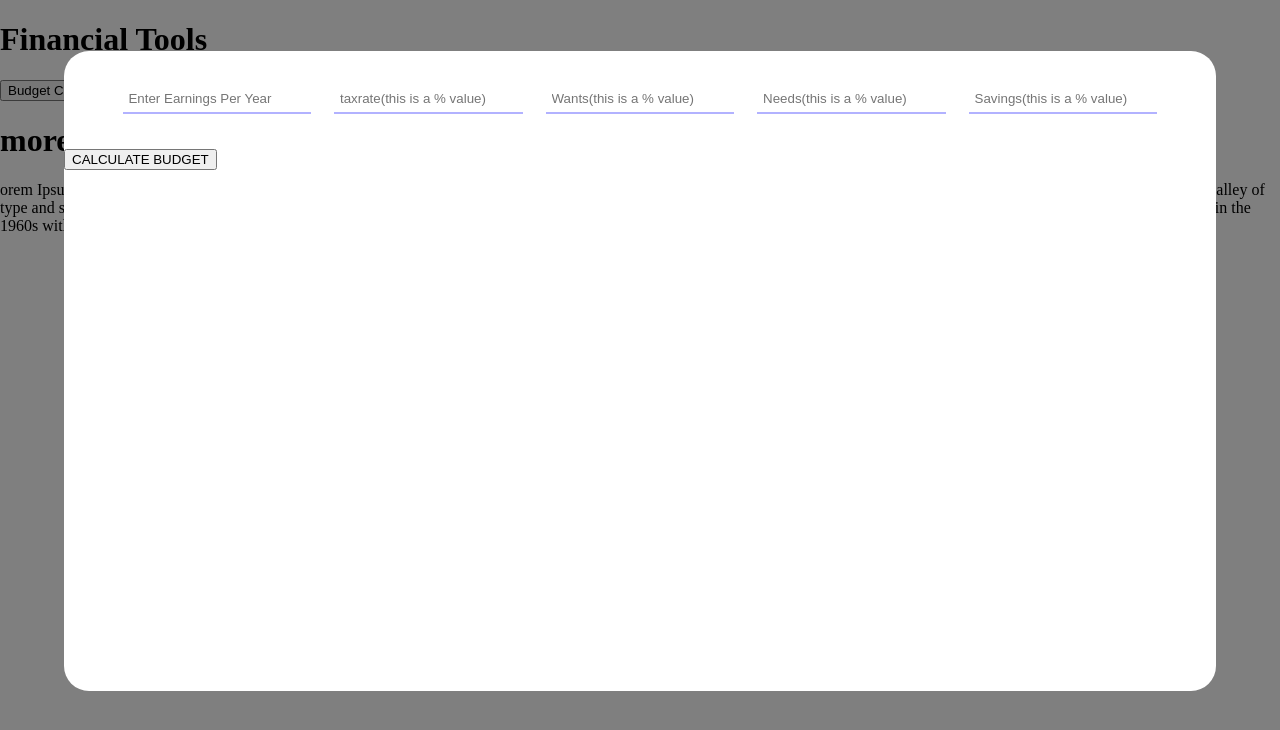
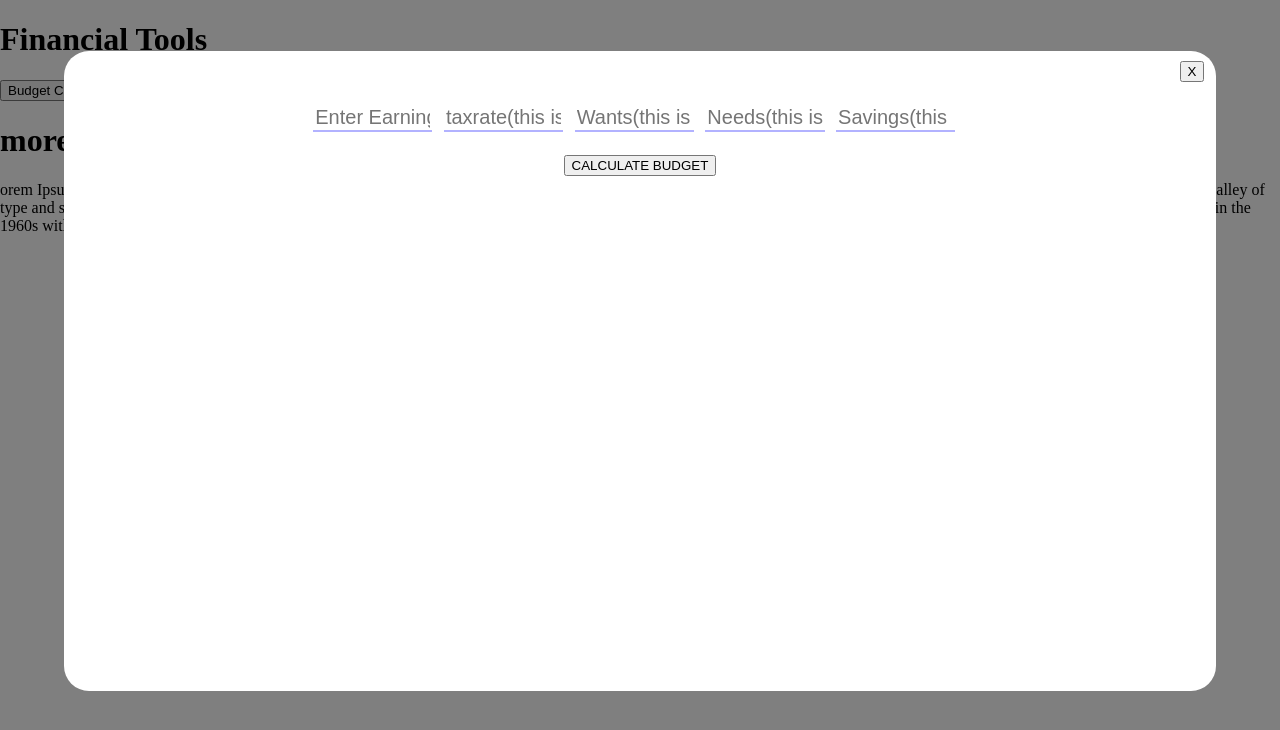
Before and after one commit to mrnguyener21/FInancial_Tool_Web_App, a React (Create React App) app: page / in a window 1280 px wide. Both pictures are taken after a click on the button "Budget Calculator". Shown: the top 730 px of the page. Built offline with nearby package versions, Linux system fonts and the light colour scheme.

Commit message:
stylized rent modal and fixed button issue

```diff
--- a/src/App.js
+++ b/src/App.js
@@ -58,7 +58,6 @@ const App = ()=> {
         aria-describedby="transition-modal-description"
         className={styles.modal}
         open={budget}
-        onClose={handleClose}
         closeAfterTransition
         BackdropComponent={Backdrop}
         BackdropProps={{
@@ -67,10 +66,11 @@ const App = ()=> {
       >
         <Fade in={budget}>
           <div className={styles.FadeIn}>
-     <BudgetCalculator/>
+            <BudgetCalculator handleClose={handleClose}/>
           </div>
         </Fade>
       </Modal>
+
      <button type="button" onClick={openRent} className={styles.button}>
         Rent Calculator
       </button>
@@ -79,7 +79,6 @@ const App = ()=> {
         aria-describedby="transition-modal-description"
         className={styles.modal}
         open={rent}
-        onClose={handleClose}
         closeAfterTransition
         BackdropComponent={Backdrop}
         BackdropProps={{
@@ -87,11 +86,13 @@ const App = ()=> {
         }}
       >
         <Fade in={rent}>
-          <div className={classes.paper}>
-     <RentCalculator/>
+          <div className={styles.FadeIn}>
+            <RentCalculator handleClose={handleClose}/>
           </div>
         </Fade>
       </Modal>
+
+
      <button type="button" onClick={openCompoundInterest} className={styles.button}>
         Compound Interest Calculator
       </button>
@@ -109,7 +110,7 @@ const App = ()=> {
       >
         <Fade in={compoundInterest}>
           <div className={classes.paper}>
-     <CompoundInterestCalculator/>
+     <CompoundInterestCalculator handleClose={handleClose}/>
           </div>
         </Fade>
       </Modal>
--- a/src/App.module.css
+++ b/src/App.module.css
@@ -1,14 +1,15 @@
 body{
     margin: 0;
     padding: 0;
+    outline: none !important;
 }
 .modal{
-    /* display: flex;
-    /* justify-content: center; */
-    /* align-items: center; */
-    /* height: 100vh; */
     margin-top: 4%;
     margin-left: 5%;
     width: 90%;
-    border-radius: 25%;
+    outline: none !important;
 }
+
+.fadeIn{
+    outline: 0;
+}
--- a/src/Components/BudgetCalculator/BudgetCalculator.jsx
+++ b/src/Components/BudgetCalculator/BudgetCalculator.jsx
@@ -2,7 +2,7 @@ import React, {useState} from 'react';
 import BudgetChart from './BudgetChart/BudgetChart';
 import styles from './BudgetCalculator.module.css'
 
-const BudgetCalculator = () => {
+const BudgetCalculator = ({handleClose}) => {
     const [salary, Setsalary] = useState('');
     const [taxRate, setTaxRate] = useState('');
     const [wantsBudget, setWantsBudget] = useState('');
@@ -19,6 +19,9 @@ const BudgetCalculator = () => {
 
     return (
         <div className={styles.container}>
+            <div className={styles.buttonContainer}>
+                <button className={styles.button} onClick={handleClose}>X</button>
+            </div>
             <div className={styles.inputContainer}>
                 <input className={styles.input} type='text' placeholder="Enter Earnings Per Year" value={salary} onChange={(e) => Setsalary(e.target.value)}/>
                 <input className={styles.input} type='text' placeholder='taxrate(this is a % value)' value={taxRate} onChange={(e)=> setTaxRate(e.target.value) } />
@@ -27,9 +30,7 @@ const BudgetCalculator = () => {
                 <input className={styles.input} type='text 'placeholder='Savings(this is a % value)' value={savingsBudget} onChange={(e)=> setSavingsBudget(e.target.value)}
                 />
             </div>
-            <div className={styles.chart}>
-                <BudgetChart salary={parseInt(salary)} totalBudget={totalBudget}wantsFormula={wantsFormula} needsFormula={needsFormula} savingsFormula={savingsFormula} taxFormula={taxFormula}/>
-            </div>
+            <BudgetChart salary={parseInt(salary)} totalBudget={totalBudget}wantsFormula={wantsFormula} needsFormula={needsFormula} savingsFormula={savingsFormula} taxFormula={taxFormula}/>
         </div>
     )
 }
--- a/src/Components/BudgetCalculator/BudgetCalculator.module.css
+++ b/src/Components/BudgetCalculator/BudgetCalculator.module.css
@@ -2,6 +2,7 @@
     background-color: white;
     height: 80vh;
     border-radius: 25px;
+    outline: none !important;
 
 
 }
@@ -12,11 +13,23 @@
 }
 
 .input{
-    margin: 3% 1% 3% 1%;
-    padding: 0.5%;
+    margin: 2% 1% 2% 0%;
     border-top:0;
     border-left:0;
     border-right:0;
     border-color: rgb(0, 0,255,0.3);
     outline: 0;
+    font-size: 20px;
+    text-align: center;
+    width: 10%;
+
 }
+
+.buttonContainer{
+    /* border: 2px solid black; */
+    border-radius: 25px;
+    width: 99%;
+    padding-top:10px;
+    display: flex;
+    justify-content: flex-end;
+}
--- a/src/Components/BudgetCalculator/BudgetChart/BudgetChart.jsx
+++ b/src/Components/BudgetCalculator/BudgetChart/BudgetChart.jsx
@@ -1,7 +1,7 @@
 /* eslint-disable no-unused-expressions */
 import React, { useState } from 'react';
 import {Doughnut} from 'react-chartjs-2';
-// import styles from './Chart.module.css'
+import styles from './BudgetChart.module.css'
 
 const BudgetChart = ({totalBudget, wantsFormula, needsFormula, savingsFormula, taxFormula}) => {
     const [click, setClick] = useState(false)
@@ -32,15 +32,20 @@ const BudgetChart = ({totalBudget, wantsFormula, needsFormula, savingsFormula, t
 
     return (
         <>
-        <button onClick={()=>{
+        <div className={styles.buttonContainer}>
+        <button className={styles.button} onClick={()=>{
             totalBudget === 100?(
                setClick(true)
             ) : alert(`current budget is ${totalBudget}. Wants, needs and savings must add up to be 100`)
         }}
         >CALCULATE BUDGET</button>
+        </div>
+        <div>
+
         {click?(
-            <Doughnut data={data}/>
+            <Doughnut height={100} data={data}/>
         ):console.log('no click')}
+        </div>
         </>
     )
 }
--- a/src/Components/BudgetCalculator/BudgetChart/BudgetChart.module.css
+++ b/src/Components/BudgetCalculator/BudgetChart/BudgetChart.module.css
@@ -0,0 +1,9 @@
+.buttonContainer{
+display: flex;
+justify-content: center;
+margin-bottom: 2%;
+}
+
+.button{
+
+}
--- a/src/Components/RentCalculator/RentCalculator.jsx
+++ b/src/Components/RentCalculator/RentCalculator.jsx
@@ -1,7 +1,8 @@
 import React, {useState} from 'react';
 import RentChart from './RentChart/RentChart'
+import styles from './RentCalculator.module.css'
 
-const RentCalculator = () => {
+const RentCalculator = ({handleClose}) => {
     const [salary, setSalary] = useState('');
     const [tax, settax] = useState('')
 
@@ -11,10 +12,15 @@ const RentCalculator = () => {
     const monthlyTax = (salary * taxPercentage)/12
 
     return (
-      <div>
-        <input type='text' placeholder="Enter Earnings Per Year" value={salary} onChange={(e) => setSalary(e.target.value)}/>
-        <input type='text' placeholder='Enter Tax'value={tax} onChange={(e) => settax(e.target.value)} />%
-        <RentChart monthlyIncome={monthlyIncome} monthlyTax={monthlyTax}/>
+      <div className={styles.container}>
+        <div className={styles.buttonContainer}>
+            <button className={styles.button} onClick={handleClose}>X</button>
+        </div>
+        <div className={styles.inputContainer}>
+          <input className={styles.input} type='text' placeholder="Enter Earnings Per Year" value={salary} onChange={(e) => setSalary(e.target.value)}/>
+          <input className={styles.input} type='text' placeholder='Enter Tax %'value={tax} onChange={(e) => settax(e.target.value)} />
+        </div>
+        <RentChart monthlyIncome={monthlyIncome} monthlyTax={monthlyTax} salary={salary} tax={tax} />
       </div>
     )
 }
--- a/src/Components/RentCalculator/RentCalculator.module.css
+++ b/src/Components/RentCalculator/RentCalculator.module.css
@@ -0,0 +1,34 @@
+.container{
+    background-color: white;
+    height: 80vh;
+    border-radius: 25px;
+    outline: none !important;
+
+
+}
+
+.inputContainer{
+    display: flex;
+    justify-content: center;
+}
+
+.input{
+    margin: 2% 1% 2% 0%;
+    border-top:0;
+    border-left:0;
+    border-right:0;
+    border-color: rgb(0, 0,255,0.3);
+    outline: 0;
+    font-size: 20px;
+    text-align: center;
+    width: 10%;
+
+}
+
+.buttonContainer{
+    border-radius: 25px;
+    width: 99%;
+    padding-top:10px;
+    display: flex;
+    justify-content: flex-end;
+}
--- a/src/Components/RentCalculator/RentChart/RentChart.jsx
+++ b/src/Components/RentCalculator/RentChart/RentChart.jsx
@@ -2,7 +2,9 @@ import React,{useState} from 'react';
 import {Typography, Slider} from '@material-ui/core'
 import {Doughnut} from 'react-chartjs-2';
 
-const RentChart = ({monthlyIncome, monthlyTax}) => {
+import styles from './RentChart.module.css';
+
+const RentChart = ({monthlyIncome, monthlyTax, salary, tax}) => {
   const [rentBudget, setRentBudget] = useState(30);
   const [click, setClick] = useState(false)
 
@@ -33,9 +35,8 @@ const RentChart = ({monthlyIncome, monthlyTax}) => {
 };
   return (
     <>
-      <Typography id="discrete-slider-small-steps" gutterBottom>
-        Percentage of Monthly Income Going Towards Rent *Generally recommendation is up to 30%* *numbers rounded to nearest whole dollar*
-      </Typography>
+    <div className={styles.container}>
+      <div className={styles.sliderContainer}>
       <Slider
         value={rentBudget}
         step={1}
@@ -44,8 +45,15 @@ const RentChart = ({monthlyIncome, monthlyTax}) => {
         valueLabelDisplay="auto"
         onChange={(e,value)=>setRentBudget(value)}
       />
-      <button onClick={()=>setClick(true)} >CALCULATE BUDGET</button>
-      {click?(<Doughnut data={data}/>):console.log('no click')}
+      <Typography id="discrete-slider-small-steps" gutterBottom>
+        Percentage of Monthly Income Going Towards Rent *Generally recommendation is up to 30%* *numbers rounded to nearest whole dollar*
+      </Typography>
+      </div>
+      <div className={styles.buttonContainer}>
+      <button className={styles.button} onClick={()=> salary > 0 && tax > 0?setClick(true):console.log(salary, tax)} >CALCULATE BUDGET</button>
+      </div>
+      {click?(<Doughnut height={90} data={data}/>):console.log(click)}
+    </div>
     </>
   )
 }
--- a/src/Components/RentCalculator/RentChart/RentChart.module.css
+++ b/src/Components/RentCalculator/RentChart/RentChart.module.css
@@ -0,0 +1,18 @@
+
+.sliderContainer{
+    display: flex;
+    align-items: center;
+    flex-direction: column;
+    margin-left: 15%;
+    width: 70%;
+}
+
+.buttonContainer{
+    display: flex;
+    justify-content: center;
+    margin-bottom: 2%;
+    }
+
+.button{
+
+}
```
Also changed, not shown: src/Components/App.module.css (deleted).
